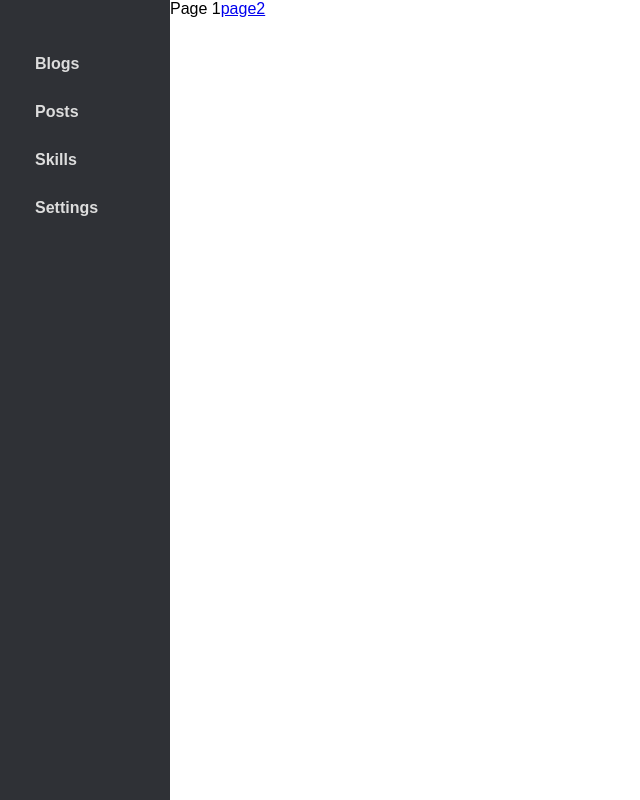
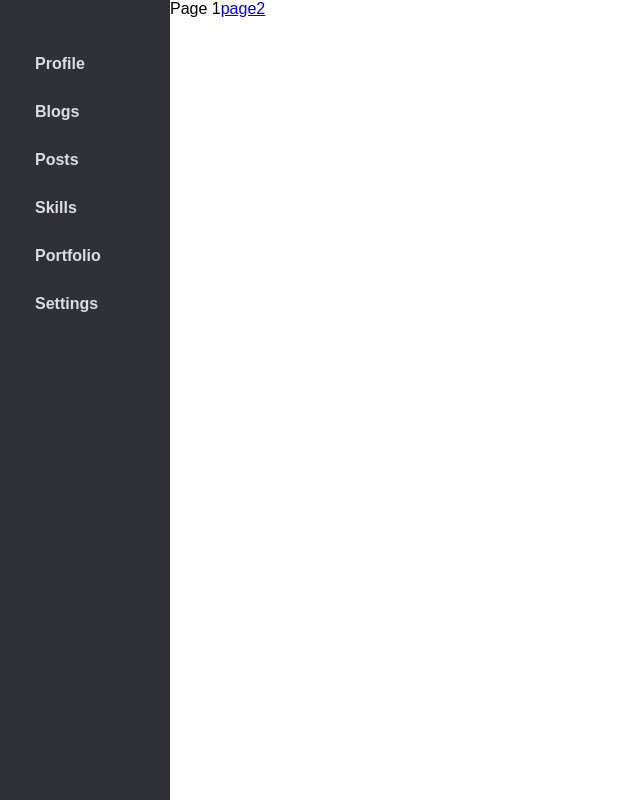
Before and after one commit to leecheuk/gatsby-cms, a React (Create React App) app: page / in a window 1280 px wide. Shown: the whole page, without its empty margins (0-640 px from the left). Built offline with nearby package versions, Linux system fonts and the light colour scheme.

Commit message:
updated sidebar

```diff
--- a/src/components/Sidebar/index.js
+++ b/src/components/Sidebar/index.js
@@ -5,9 +5,11 @@ const Sidebar = () => {
     return (
         <div className={styles['sidebar']}>
             <ul className={styles['sidebar__list']}>
+                <li className={styles['sidebar__item']}>Profile</li>
                 <li className={styles['sidebar__item']}>Blogs</li>
                 <li className={styles['sidebar__item']}>Posts</li>
                 <li className={styles['sidebar__item']}>Skills</li>
+                <li className={styles['sidebar__item']}>Portfolio</li>
                 <li className={styles['sidebar__item']}>Settings</li>
             </ul>
         </div>
```
